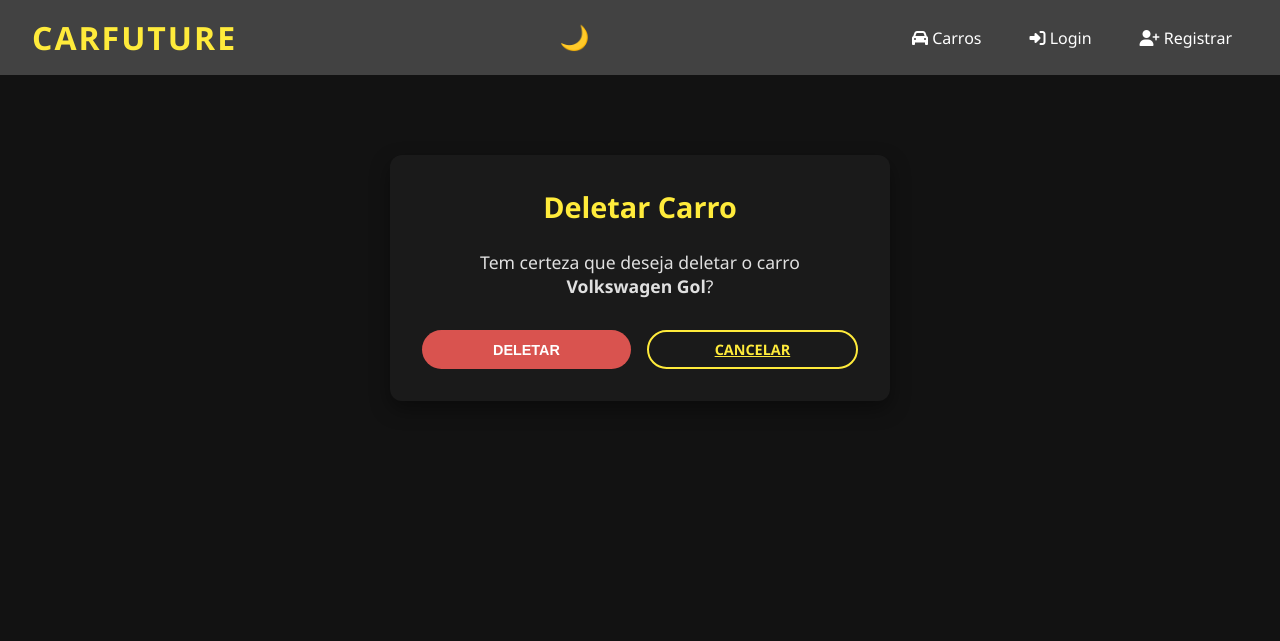
After one commit to lulavalenca/DjangoProject, a Django app: page /car/1/delete/ in a window 1280 px wide. The commit adds this page. Shown: the top 641 px of the page. Run offline with Django 5.2, Linux system fonts and the light colour scheme; data comes from the database, SQL or seed files in the repository; both versions use the stored data as it was after the commit; some libraries are stand-ins or nearby versions.

Commit message:
subindo: o template para exclusão de carros e midificação das views

```diff
--- a/app/urls.py
+++ b/app/urls.py
@@ -2,7 +2,7 @@ from django.contrib import admin
 from django.urls import path
 from django.conf import settings
 from django.conf.urls.static import static
-from cars.views import CarsListView, NewCarCreateView, CarDetailView, CarUpdateView
+from cars.views import CarsListView, NewCarCreateView, CarDetailView, CarUpdateView, CarDeleteView
 from accounts.views import register_view, login_view, logout_view
 
 
@@ -15,4 +15,6 @@ urlpatterns = [
     path('new_car/', NewCarCreateView.as_view(), name='new_car'),
     path('car/<int:pk>/', CarDetailView.as_view(), name='car_detail'),
     path('car/<int:pk>/update/', CarUpdateView.as_view(), name='car_update'),
+    path('car/<int:pk>/delete/', CarDeleteView.as_view(), name='car_delete'),
+
 ] + static(settings.MEDIA_URL, document_root=settings.MEDIA_ROOT)
--- /dev/null
+++ b/cars/templates/car_delete.html
@@ -0,0 +1,79 @@
+{% extends "base.html" %}
+
+{% block content %}
+<style>
+  .delete-card {
+    background-color: var(--card);
+    color: var(--light);
+    max-width: 500px;
+    margin: 3rem auto;
+    padding: 2rem;
+    border-radius: 12px;
+    box-shadow: 0 8px 20px rgba(0, 0, 0, 0.4);
+    text-align: center;
+  }
+
+  .delete-card h1 {
+    font-size: 1.8rem;
+    color: var(--yellow);
+    margin-bottom: 1.5rem;
+  }
+
+  .delete-card p {
+    font-size: 1.1rem;
+    margin-bottom: 2rem;
+  }
+
+  .buttons-container {
+    display: flex;
+    justify-content: center;
+    gap: 1rem;
+  }
+
+  .btn {
+    padding: 0.5rem 1.2rem;
+    font-size: 0.9rem;
+    border-radius: 30px;
+    font-weight: bold;
+    border: none;
+    cursor: pointer;
+    transition: all 0.3s ease;
+    text-transform: uppercase;
+  }
+
+  .btn-danger {
+    background-color: #d9534f;
+    color: white;
+  }
+
+  .btn-danger:hover {
+    background-color: #c9302c;
+  }
+
+  .btn-secondary {
+    background-color: transparent;
+    border: 2px solid var(--yellow);
+    color: var(--yellow);
+  }
+
+  .btn-secondary:hover {
+    background-color: var(--yellow);
+    color: black;
+  }
+</style>
+
+<div class="delete-card">
+  <h1>Deletar Carro</h1>
+  <p>Tem certeza que deseja deletar o carro<br>
+    <strong>{{ object.brand }} {{ object.model }}</strong>?
+  </p>
+
+  <form method="post">
+    {% csrf_token %}
+    <div class="buttons-container">
+      <button type="submit" class="btn btn-danger">Deletar</button>
+      <a href="{% url 'car_update' pk=object.pk %}" class="btn btn-secondary">Cancelar</a>
+    </div>
+  </form>
+</div>
+{% endblock %}
--- a/cars/templates/car_detail.html
+++ b/cars/templates/car_detail.html
@@ -71,4 +71,8 @@
     <i class="fas fa-arrow-left"></i> Voltar
   </a>
 </div>
+<div>
+  <a href="{% url 'car_update' pk=object.pk %}" class="btn btn-primary">Editar</a>
+  <a href="{% url 'car_delete' pk=object.pk %}" class="btn btn-danger">Deletar</a>
+</div>
 {% endblock %}
--- a/cars/templates/car_update.html
+++ b/cars/templates/car_update.html
@@ -111,6 +111,7 @@
     </table>
     <div class="buttons-container">
       <input type="submit" value="Salvar Alterações" class="btn btn-primary">
+      <a href="{% url 'car_delete' pk=object.pk %}" class="btn btn-danger">Deletar Carro</a>
       <a href="{% url 'cars_list' %}" class="btn btn-secondary">Cancelar</a>
     </div>
   </form>
--- a/cars/views.py
+++ b/cars/views.py
@@ -1,7 +1,8 @@
 #from django.http import HttpResponse
 from cars.models import Car
 from cars.forms import CarModelForm
-from django.views.generic import ListView, CreateView, DetailView, UpdateView
+from django.urls import reverse_lazy
+from django.views.generic import ListView, CreateView, DetailView, UpdateView, DeleteView
 
 
 
@@ -35,4 +36,11 @@ class CarUpdateView(UpdateView):
     model = Car
     form_class = CarModelForm
     template_name = 'car_update.html'
+
+    def get_success_url(self):
+        return reverse_lazy('car_detail', kwargs={'pk': self.object.pk})
+
+class CarDeleteView(DeleteView):
+    model = Car
+    template_name = 'car_delete.html'
     success_url = '/cars/'
```
Also changed, not shown: db.sqlite3.
